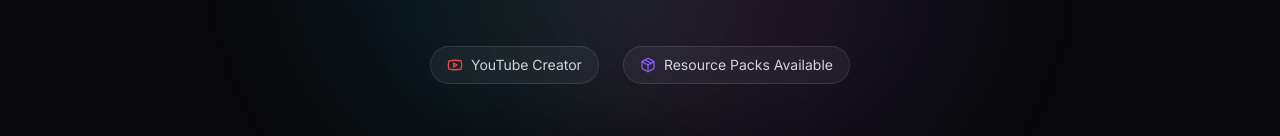
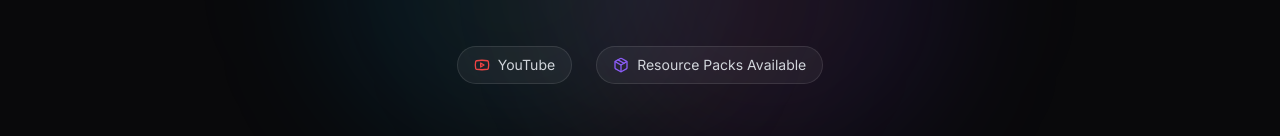
Before and after one commit to kalavathiramarao76-ui/AiSurgent, a React (Vite) app: page / in a window 1280 px wide. Shown: the part 426-562 px from the top of the page. Built offline with nearby package versions, Linux system fonts and the light colour scheme; no server answers.

Commit message:
Update YouTube links across components and add YouTube statistics hook for dynamic data display

```diff
--- a/src/components/Contact.jsx
+++ b/src/components/Contact.jsx
@@ -69,7 +69,7 @@ export default function Contact() {
               GitHub
             </a>
             <a
-              href="https://www.youtube.com/channel/UCjfTDoriZMoXlAeQ5oebRhw"
+              href="https://www.youtube.com/@AIsurgentDev"
               target="_blank"
               rel="noopener noreferrer"
               className="text-sm text-gray-400 hover:text-white transition-colors"
--- a/src/components/Footer.jsx
+++ b/src/components/Footer.jsx
@@ -11,7 +11,7 @@ const footerLinks = [
 ]
 
 const socialLinks = [
-  { icon: Youtube, href: 'https://www.youtube.com/channel/UCjfTDoriZMoXlAeQ5oebRhw', label: 'YouTube' },
+  { icon: Youtube, href: 'https://www.youtube.com/@AIsurgentDev', label: 'YouTube' },
   { icon: Twitter, href: 'https://twitter.com/SaikiranBali', label: 'Twitter / X' },
   { icon: Github, href: 'https://github.com/balisaikiran', label: 'GitHub' },
 ]
--- a/src/components/Hero.jsx
+++ b/src/components/Hero.jsx
@@ -1,6 +1,10 @@
 import { ArrowDown, Youtube, Package } from 'lucide-react'
+import { useYouTubeStats, formatCount } from '../hooks/useYouTubeStats'
 
 export default function Hero() {
+  const ytStats = useYouTubeStats()
+  const subscriberCount = formatCount(ytStats?.subscriberCount)
+
   return (
     <section className="relative min-h-screen flex items-center justify-center overflow-hidden">
       {/* Background effects */}
@@ -41,10 +45,21 @@ export default function Hero() {
 
         {/* Stats badges */}
         <div data-aos="fade-up" data-aos-delay="300" className="flex flex-wrap justify-center gap-6">
-          <div className="flex items-center gap-2 px-4 py-2 rounded-full border border-white/10 bg-white/5">
+          <a
+            href="https://www.youtube.com/@AIsurgentDev"
+            target="_blank"
+            rel="noopener noreferrer"
+            className="flex items-center gap-2 px-4 py-2 rounded-full border border-white/10 bg-white/5 hover:border-red-500/40 hover:bg-red-500/5 transition-all"
+          >
             <Youtube size={16} className="text-red-500" />
-            <span className="text-sm text-gray-300">YouTube Creator</span>
-          </div>
+            <span className="text-sm text-gray-300">YouTube</span>
+            {subscriberCount && (
+              <>
+                <span className="text-white/20">·</span>
+                <span className="text-sm font-semibold text-red-400">{subscriberCount} subscribers</span>
+              </>
+            )}
+          </a>
           <div className="flex items-center gap-2 px-4 py-2 rounded-full border border-white/10 bg-white/5">
             <Package size={16} className="text-aipurple" />
             <span className="text-sm text-gray-300">Resource Packs Available</span>
--- a/src/components/Stats.jsx
+++ b/src/components/Stats.jsx
@@ -1,13 +1,16 @@
 import { Eye, Clock, Users, Film } from 'lucide-react'
-
-const stats = [
-  { icon: Eye, label: 'Views', value: '300k+', color: 'text-aiblue' },
-  { icon: Clock, label: 'Watch Hours', value: '20k+', color: 'text-aipurple' },
-  { icon: Users, label: 'Subscribers', value: '11k+', color: 'text-aiorange' },
-  { icon: Film, label: 'Videos', value: '50+', color: 'text-aigreen' },
-]
+import { useYouTubeStats, formatCount } from '../hooks/useYouTubeStats'
 
 export default function Stats() {
+  const ytStats = useYouTubeStats()
+
+  const stats = [
+    { icon: Eye, label: 'Views', value: formatCount(ytStats?.viewCount) ?? '300K+', color: 'text-aiblue' },
+    { icon: Clock, label: 'Watch Hours', value: '20K+', color: 'text-aipurple' },
+    { icon: Users, label: 'Subscribers', value: formatCount(ytStats?.subscriberCount) ?? '11K+', color: 'text-aiorange' },
+    { icon: Film, label: 'Videos', value: formatCount(ytStats?.videoCount) ?? '50+', color: 'text-aigreen' },
+  ]
+
   return (
     <section className="py-24 px-4">
       <div className="max-w-4xl mx-auto">
--- /dev/null
+++ b/src/hooks/useYouTubeStats.js
@@ -0,0 +1,29 @@
+import { useEffect, useState } from 'react'
+
+const YT_CHANNEL_ID = 'UCjfTDoriZMoXlAeQ5oebRhw'
+const YT_API_KEY = 'AIzaSyCfdxxo4ya-KBvkw0wJzZxMEggZ7P2k_Ys'
+const YT_API_URL = `https://www.googleapis.com/youtube/v3/channels?part=statistics&id=${YT_CHANNEL_ID}&key=${YT_API_KEY}`
+
+export function formatCount(num) {
+  if (!num) return null
+  const n = parseInt(num, 10)
+  if (n >= 1_000_000) return (n / 1_000_000).toFixed(1).replace(/\.0$/, '') + 'M+'
+  if (n >= 1_000) return (n / 1_000).toFixed(1).replace(/\.0$/, '') + 'K+'
+  return n.toString()
+}
+
+export function useYouTubeStats() {
+  const [stats, setStats] = useState(null)
+
+  useEffect(() => {
+    fetch(YT_API_URL)
+      .then(res => res.json())
+      .then(data => {
+        const s = data?.items?.[0]?.statistics
+        if (s) setStats(s)
+      })
+      .catch(() => {})
+  }, [])
+
+  return stats
+}
```
Also changed, not shown: 1 other file (tests, documents, lock files or other folders).
